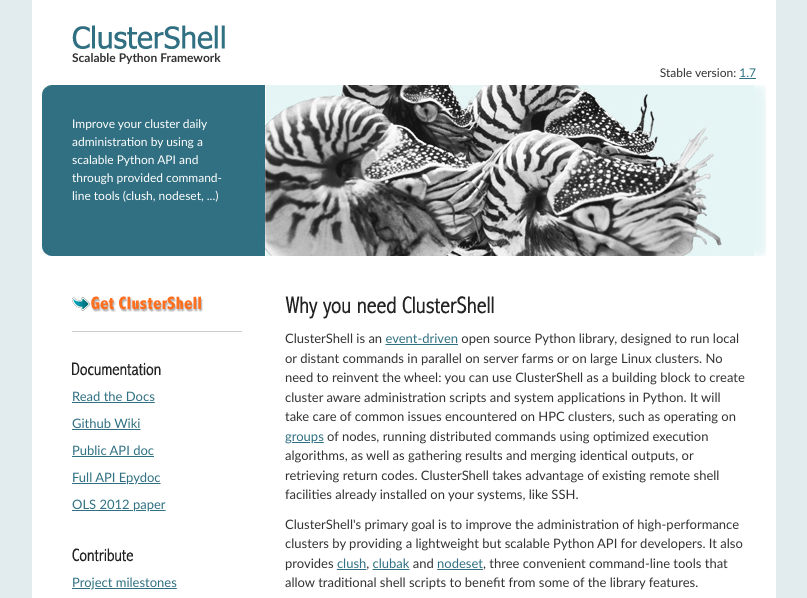
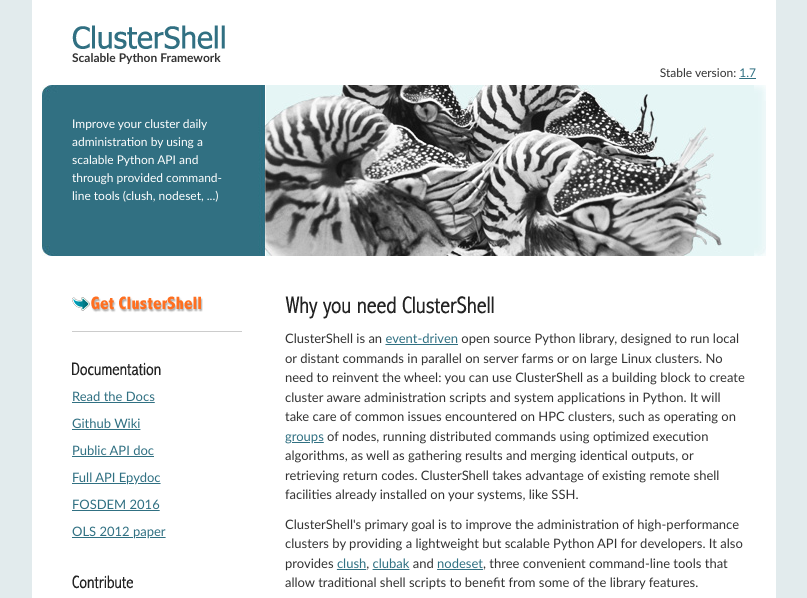
Before and after one commit to cea-hpc/clustershell, a plain HTML site: page index.html in a window 1280 px wide. Shown: the top 598 px of the page, without its empty margins (236-1043 px from the left). Drawn offline with Linux system fonts and the light colour scheme; a script that the page names is missing.

Commit message:
gh-pages: add link to FOSDEM 2016 presentation
Change-Id: I302cf3350b6ac3cddb7acb6ae4b43221e1219733

```diff
--- a/index.html
+++ b/index.html
@@ -84,6 +84,7 @@
 					<li><a href="https://github.com/cea-hpc/clustershell/wiki" title="Github Wiki Knowledge Base" >Github Wiki</a>&nbsp;</li>
 					<li><a href="http://clustershell.readthedocs.org/en/latest/api/index.html" title="Public API doc" >Public API doc</a></li>
 					<li><a href="http://pythonhosted.org/ClusterShell/" title="Epydoc">Full API Epydoc</a></li>
+					<li><a href="https://fosdem.org/2016/schedule/event/hpc_bigdata_clustershell/" title="FOSDEM 2016 talk info and slides" >FOSDEM 2016</a></li>
 					<li><a href="https://github.com/downloads/cea-hpc/clustershell/ClusterShell_Paper_OLS2012.pdf" title="2012 Ottawa Linux Symposium Presented Paper" >OLS 2012 paper</a></li>
 				</ul>
 			</div>
```
